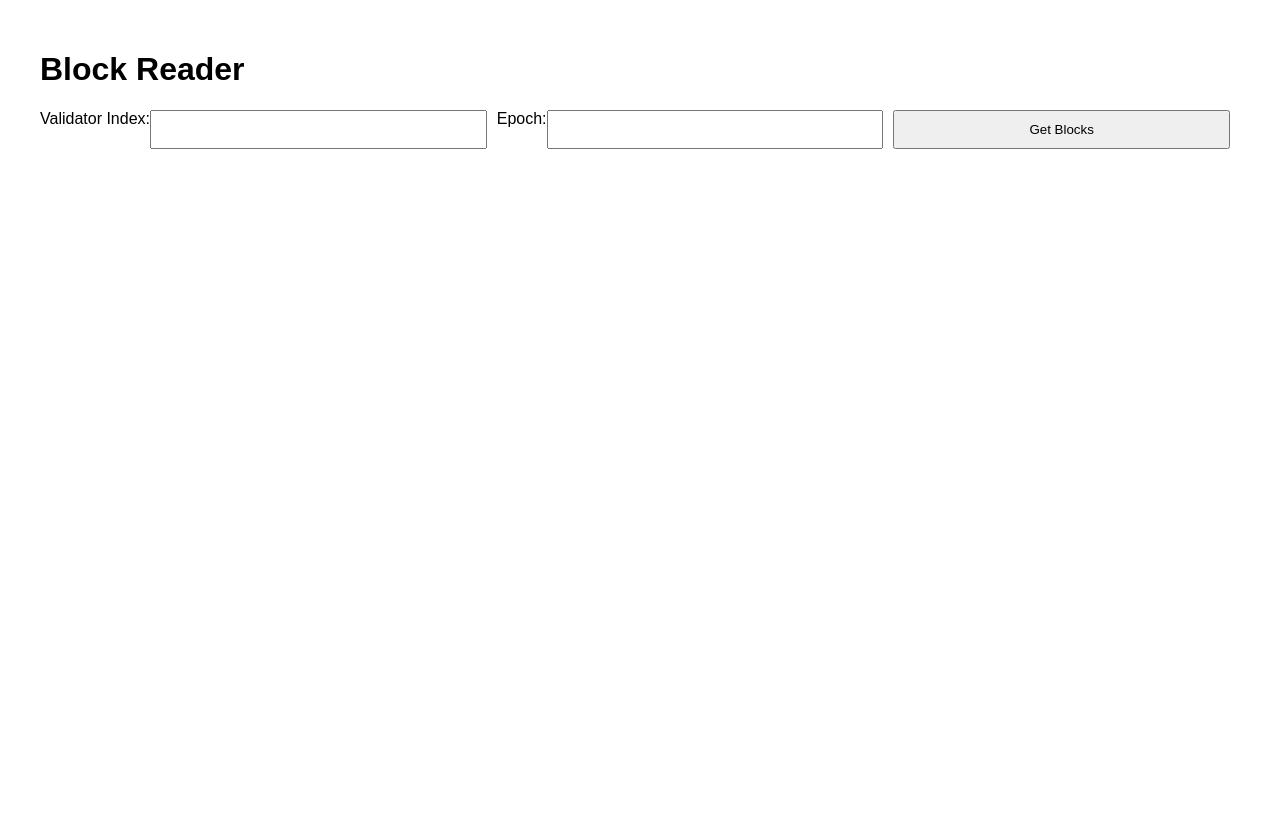
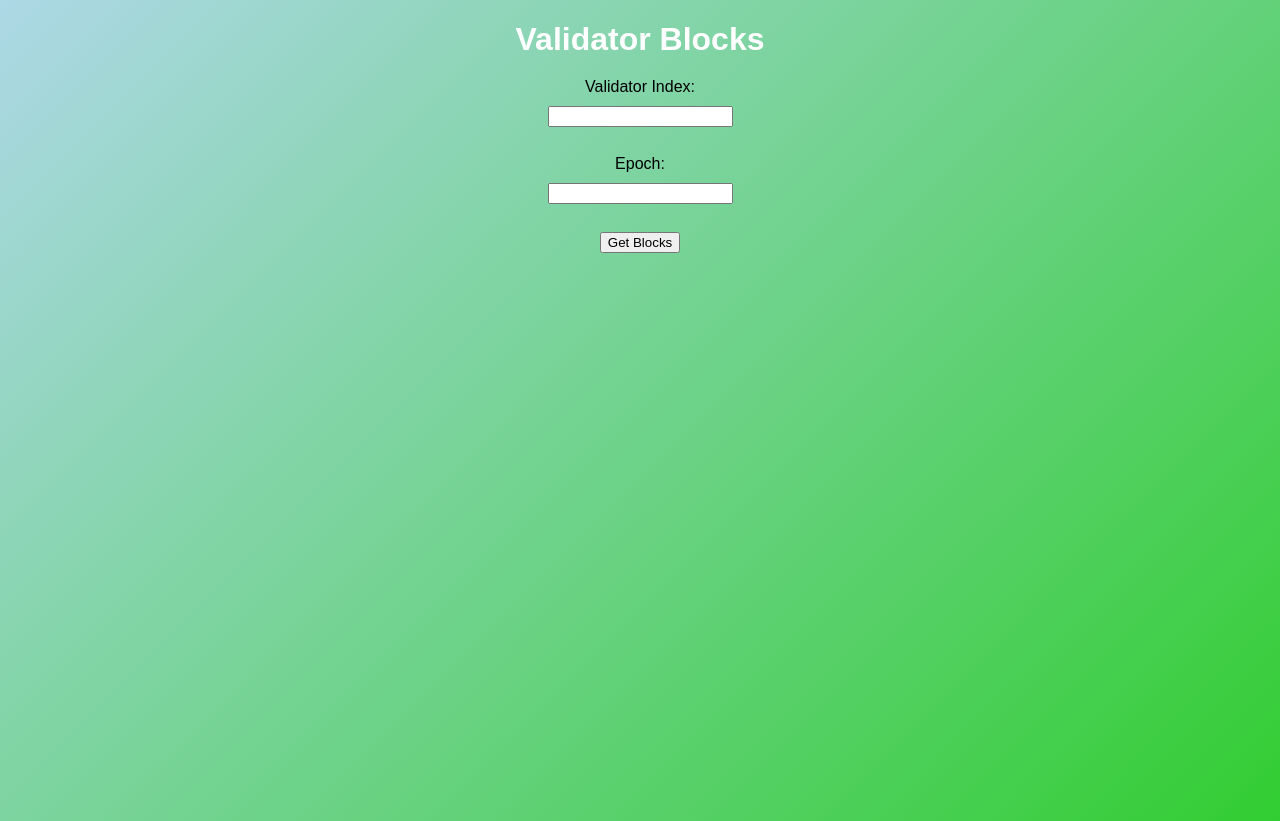
Before and after one commit to mrstepanovic/blockreader, a Flask app: page / in a window 1280 px wide. Before the commit the page ends 149 px from the top, so only its background shows below. Run offline with Flask 3, Linux system fonts and the light colour scheme; some libraries are stand-ins or nearby versions.

Commit message:
now integrated with etherscan API for inspection

```diff
--- a/app.py
+++ b/app.py
@@ -1,25 +1,25 @@
 from flask import Flask, jsonify, request, render_template
 from web3 import Web3
 import requests
+import os
 
 from web3.middleware import geth_poa_middleware
-
-# TODO: import ofac_tools
 
 app = Flask(__name__)
 
 INFURA_API_KEY = "820c63c37c9c4e37b8d6e2eb39ffe72a"
-ETHEREUM_NETWORK = "mainnet"  # Change to "mainnet" when you're ready to deploy
+ETHEREUM_NETWORK = "mainnet"
+
 WEB3_PROVIDER = f"https://{ETHEREUM_NETWORK}.infura.io/v3/{INFURA_API_KEY}"
 w3 = Web3(Web3.HTTPProvider(WEB3_PROVIDER))
-
-# Add this line after initializing the Web3 instance (w3)
 w3.middleware_onion.inject(geth_poa_middleware, layer=0)
 
+ETHERSCAN_API_KEY = "EAM1ZQSS1WX22BVB99EG3DHETXIBXZF1A5"
+ETHERSCAN_API_URL = "https://api.etherscan.io/api"
+
 def fetch_proposed_blocks(validator_index, api_key, epochs):
-    # Use the Beacon Chain API to fetch the blocks proposed by the validator
     BASE_URL = "https://beaconcha.in/api/v1"
-    proposals_url = f"{BASE_URL}/validator/{validator_index}/proposals?epochs={epochs}"
+    proposals_url = f"{BASE_URL}/validator/{validator_index}/proposals?epoch={epochs}"
 
     if api_key:
         headers = {"apikey": api_key}
@@ -33,35 +33,68 @@ def fetch_proposed_blocks(validator_index, api_key, epochs):
     blocks_data = response.json()["data"]
     return blocks_data
 
+def get_transactions_from_block(block_number):
+    params = {
+        "module": "proxy",
+        "action": "eth_getBlockByNumber",
+        "tag": hex(int(block_number)),
+        "boolean": "true",
+        "apikey": ETHERSCAN_API_KEY,
+    }
 
-def process_transactions(blocks):
-    processed_data = []
+    response = requests.get(ETHERSCAN_API_URL, params=params)
+    if response.status_code == 200:
+        json_data = response.json()
+        transactions = json_data["result"]["transactions"]
+        return transactions
+    else:
+        return []
+
+
+def classify_transaction(tx):
+    # Simplified example - add more cases as needed
+    if tx["to"] == "0x7a250d5630B4cF539739dF2C5dAcb4c659F2488D":  # Uniswap
+        return "Uniswap Swap"
+    elif tx["to"] == "0x7Be8076f4EA4A4AD08075C2508e481d6C946D12b":  # OpenSea
+        return "OpenSea NFT Trade"
+    else:
+        return "Other"
+
+def check_ofac_compliance(tx):
+    # Placeholder function for checking OFAC compliance. Replace with actual implementation.
+    return True
+
+def classify_transaction(transaction):
+    to_address = transaction['to']
+    input_data = transaction['input']
+
+    if input_data == '0x':
+        return 'direct'
+
+    if len(input_data) > 74 and input_data[:10] == '0xa9059cbb':
+        return 'erc20'
+
+    if input_data[:10] in ['0x23b872dd', '0x42842e0e']:
+        return 'erc721'
+
+    return 'smart_contract'
+
+def group_transactions_by_type(blocks):
+    grouped_transactions = {
+        'direct': 0,
+        'erc20': 0,
+        'erc721': 0,
+        'smart_contract': 0,
+    }
 
     for block in blocks:
-        block_slot = block["slot"]
-        block_hash = block["blockRoot"]
-        block_transactions = []  # Fetch the transactions from the block (we'll add this later)
+        transactions = block.get('transactions', [])
 
-        # Fetch the block from the Ethereum network using the block hash
-        eth_block = w3.eth.getBlock(block_hash)
-        block_transactions = eth_block.transactions
+        for transaction in transactions:
+            tx_type = classify_transaction(transaction)
+            grouped_transactions[tx_type] += 1
 
-        for tx in block_transactions:
-            # Classify the transaction based on its type
-            tx_type = classify_transaction(tx)
-
-            # Check if the transaction is OFAC compliant
-            ofac_status = ofac_tools.check_ofac_compliance(tx)
-
-            processed_data.append({
-                "block_slot": block_slot,
-                "block_hash": block_hash,
-                "transaction_hash": tx["hash"],
-                "transaction_type": tx_type,
-                "ofac_compliant": ofac_status
-            })
-
-    return processed_data
+    return grouped_transactions
 
 @app.route('/')
 def index():
@@ -73,8 +106,49 @@ def blocks():
     epoch = request.args.get('epoch')
 
     # Fetch proposed blocks for the specified epoch
-    blocks = fetch_proposed_blocks(validator_index, None, epoch)
-    return jsonify(blocks=blocks)
+    blocks = fetch_proposed_blocks(validator_index, "", epoch)
+
+    # Fetch transactions for each block
+    blocks_with_transactions = []
+    for block in blocks:
+        block_number = block['slot']
+        block_root = block['blockroot']
+        transactions = get_transactions_from_block(block_number)
+        block['transactions'] = transactions
+        blocks_with_transactions.append({
+            'slot': block_number,
+            'block_root': block_root,
+            'transactions': transactions
+        })
+
+    # Group transactions by type
+    grouped_transactions = group_transactions_by_type(blocks_with_transactions)
+
+    return jsonify(blocks=blocks_with_transactions, grouped_transactions=grouped_transactions)
+
+
+@app.route("/transaction-data", methods=["GET"])
+def transaction_data():
+    block_number = request.args.get("block_number")
+    params = {
+        "module": "proxy",
+        "action": "eth_getBlockByNumber",
+        "tag": hex(int(block_number)),
+        "boolean": "true",
+        "apikey": ETHERSCAN_API_KEY,
+    }
+
+    response = requests.get(ETHERSCAN_API_URL, params=params)
+    if response.status_code == 200:
+        json_data = response.json()
+        for tx in json_data["result"]["transactions"]:
+            tx_type = classify_transaction(tx)
+            ofac_status = check_ofac_compliance(tx)
+            tx["transactionType"] = tx_type
+            tx["ofac_compliant"] = ofac_status
+        return jsonify(json_data)
+    else:
+        return jsonify({"error": "Failed to fetch transaction data"}), 500
 
 if __name__ == '__main__':
     app.run(debug=True)
--- /dev/null
+++ b/static/app.js
@@ -0,0 +1,50 @@
+async function fetchBlocks(validatorIndex, epoch) {
+  const response = await fetch(`/blocks?validator_index=${validatorIndex}&epoch=${epoch}`);
+  const data = await response.json();
+  const blocks = data.blocks.map(block => {
+    return {
+      ...block,
+      transactions: block.transactions.map(tx => {
+        return {
+          ...tx,
+          value: parseFloat(Web3.utils.fromWei(tx.value, 'ether')),
+        };
+      }),
+    };
+  });
+  return blocks;
+}
+
+function displayBlocks(blocks) {
+  const container = document.getElementById('results');
+  container.innerHTML = '';
+
+  blocks.forEach(block => {
+      const blockDiv = document.createElement('div');
+      blockDiv.innerHTML = `Slot: ${block.slot}, Block Root: ${block.block_root}`;
+      container.appendChild(blockDiv);
+  });
+}
+
+async function submitHandler(event) {
+  event.preventDefault();
+
+  const validatorIndexInput = document.getElementById('validator-index');
+  const epochInput = document.getElementById('epoch');
+
+  const validatorIndex = validatorIndexInput.value;
+  const epoch = epochInput.value;
+
+  if (!validatorIndex || !epoch) {
+    alert('Please enter both validator index and epoch.');
+    return;
+  }
+
+  const blocks = await fetchBlocks(validatorIndex, epoch);
+  displayBlocks(blocks);
+  drawChart(blocks);
+}
+
+document.addEventListener('DOMContentLoaded', () => {
+  document.getElementById('blocks-form').addEventListener('submit', submitHandler);
+});
--- a/static/css/styles.css
+++ b/static/css/styles.css
@@ -2,33 +2,32 @@ body {
     font-family: Arial, sans-serif;
     margin: 0;
     padding: 0;
+    background: linear-gradient(135deg, lightblue, limegreen);
+    height: 100vh;
 }
 
 .container {
-    max-width: 1200px;
+    max-width: 960px;
     margin: 0 auto;
-    padding: 30px;
+    padding: 20px;
+}
+
+h1 {
+    text-align: center;
+    color: white;
+    margin-bottom: 20px;
 }
 
 form {
     display: flex;
-    margin-bottom: 30px;
+    flex-direction: column;
+    align-items: center;
 }
 
-input {
-    flex: 1;
-    padding: 10px;
-    margin-right: 10px;
+label, input {
+    margin-bottom: 10px;
 }
 
-button {
-    padding: 10px 20px;
-    background-color: #2a9d8f;
-    color: #fff;
-    border: none;
+input[type="submit"] {
     cursor: pointer;
 }
-
-button:hover {
-    background-color: #1f776d;
-}
--- /dev/null
+++ b/static/d3_functions.js
@@ -0,0 +1,49 @@
+function drawChart(blocks) {
+    const margin = { top: 20, right: 30, bottom: 40, left: 250 };
+    const width = 960 - margin.left - margin.right;
+    const height = 800 - margin.top - margin.bottom; // Increase the height
+
+    const transactions = blocks.flatMap(block => block.transactions);
+
+    transactions.sort((a, b) => b.value - a.value);
+
+    const x = d3.scaleLinear()
+      .domain([0, d3.max(transactions, d => d.value)]).nice()
+      .range([margin.left, width - margin.right]);
+
+    const y = d3.scaleBand()
+      .domain(transactions.map(d => d.hash))
+      .range([margin.top, height - margin.bottom])
+      .padding(0.3); // Adjust the padding between the bars
+
+    const svg = d3.select("#results")
+      .append("svg")
+      .attr("viewBox", [0, 0, width, height]);
+
+    svg.append("g")
+      .attr("fill", "red")
+      .selectAll("rect")
+      .data(transactions)
+      .join("rect")
+      .attr("x", x(0))
+      .attr("y", d => y(d.hash))
+      .attr("width", d => x(d.value) - x(0))
+      .attr("height", y.bandwidth())
+      .on("mouseover", function() { d3.select(this).attr("fill", "blue"); })
+      .on("mouseout", function() { d3.select(this).attr("fill", "red"); });
+
+    svg.append("g")
+      .call(d3.axisLeft(y).tickSizeOuter(0))
+      .attr("transform", `translate(${x(0)},0)`);
+
+    svg.append("g")
+      .call(d3.axisTop(x).ticks(width / 80))
+      .attr("transform", `translate(0,${margin.top})`);
+
+    svg.append("text")
+      .attr("x", width / 2)
+      .attr("y", margin.top - 10)
+      .attr("text-anchor", "middle")
+      .style("font-size", "16px")
+      .text("ETH Value");
+  }
--- a/static/js/app.js
+++ /dev/null
@@ -1,19 +0,0 @@
-document.getElementById("validator-form").addEventListener("submit", async (event) => {
-    event.preventDefault();
-
-    const validatorIndex = document.getElementById("validator-index").value;
-
-    const response = await fetch("/blocks", {
-        method: "POST",
-        body: new FormData(event.target),
-    });
-
-    const data = await response.json();
-    displayResults(data);
-});
-
-function displayResults(data) {
-    // TODO: Create interactive visualizations using D3.js
-    const resultsDiv = document.getElementById("results");
-    resultsDiv.innerHTML = JSON.stringify(data, null, 2);
-}
--- a/templates/index.html
+++ b/templates/index.html
@@ -1,30 +1,31 @@
-<!-- Change the form method to "get" -->
-
-
-
 <!DOCTYPE html>
 <html lang="en">
 <head>
+    <script src="https://d3js.org/d3.v5.min.js"></script>
+    <script src="https://cdn.jsdelivr.net/npm/web3@1.6.1/dist/web3.min.js"></script>
+    <script src="/static/d3_functions.js"></script>
+    <script src="/static/app.js"></script>
+
     <meta charset="UTF-8">
     <meta name="viewport" content="width=device-width, initial-scale=1.0">
-    <title>Block Reader</title>
+    <title>Prospector: Inspect Proposed Blocks!</title>
     <link rel="stylesheet" href="/static/css/styles.css">
 </head>
 <body>
-    <div class="container">
-        <h1>Block Reader</h1>
+    <h1>Validator Blocks</h1>
     <form id="blocks-form" method="get">
         <label for="validator_index">Validator Index:</label>
-            <input type="number" id="validator_index" name="validator_index" required>
+        <input type="number" id="validator-index" name="validator_index" required>
         <br>
         <label for="epoch">Epoch:</label>
         <input type="number" id="epoch" name="epoch" required>
         <br>
         <input type="submit" value="Get Blocks">
     </form>
-        <div id="results"></div>
+    <div id="results">
+        <div id="blocks-container"></div>
+        <ul id="transactions-container"></ul>
+        <div id="pieChart"></div>
     </div>
-    <script src="https://d3js.org/d3.v6.min.js"></script>
-    <script src="/static/js/app.js"></script>
 </body>
 </html>
```
Lines whose indentation alone changed are shown as unchanged.
